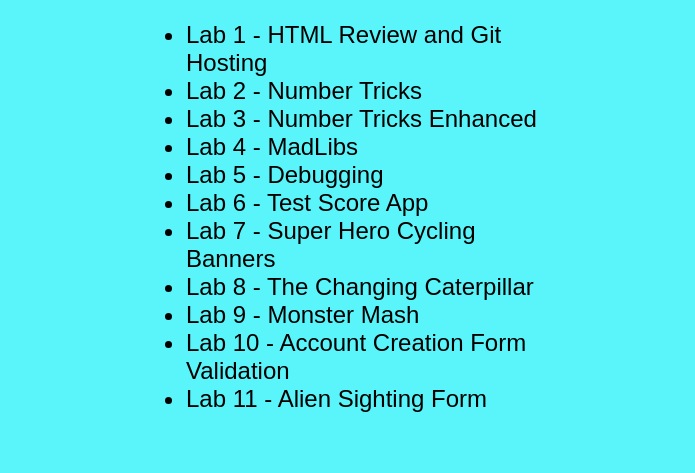
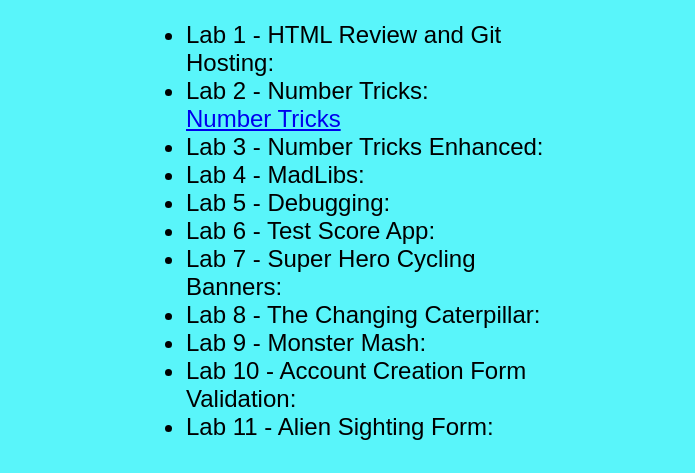
Before and after one commit to nmahern/HTML-Review-and-Git-Hosting, a plain HTML site: page index.html in a window 1280 px wide. Shown: the part 327-800 px from the top of the page, without its empty margins (292-987 px from the left). Drawn offline with Linux system fonts and the light colour scheme.

Commit message:
Update index.html

```diff
--- a/index.html
+++ b/index.html
@@ -18,17 +18,17 @@
 <main>
 
     <ul>
-<li> Lab 1 - HTML Review and Git Hosting</li>
-<li> Lab 2 - Number Tricks</li> <a href= "https://nmahern.github.io/Number-Tricks/" target="Number Tricks"> </a>
-<li> Lab 3 - Number Tricks Enhanced</li>
-<li> Lab 4 - MadLibs</li>
-<li> Lab 5 - Debugging</li>
-<li> Lab 6 - Test Score App</li>
-<li> Lab 7 - Super Hero Cycling Banners</li>
-<li> Lab 8 - The Changing Caterpillar</li>
-<li> Lab 9 - Monster Mash</li>
-<li> Lab 10 - Account Creation Form Validation</li>
-<li> Lab 11 - Alien Sighting Form</li>
+<li> Lab 1 - HTML Review and Git Hosting:</li>
+<li> Lab 2 - Number Tricks: </li> <a href="https://nmahern.github.io/Number-Tricks/">Number Tricks</a>
+<li> Lab 3 - Number Tricks Enhanced:</li>
+<li> Lab 4 - MadLibs:</li>
+<li> Lab 5 - Debugging:</li>
+<li> Lab 6 - Test Score App:</li>
+<li> Lab 7 - Super Hero Cycling Banners:</li>
+<li> Lab 8 - The Changing Caterpillar:</li>
+<li> Lab 9 - Monster Mash:</li>
+<li> Lab 10 - Account Creation Form Validation:</li>
+<li> Lab 11 - Alien Sighting Form:</li>
     </ul>
 </main>
 </body>
```
